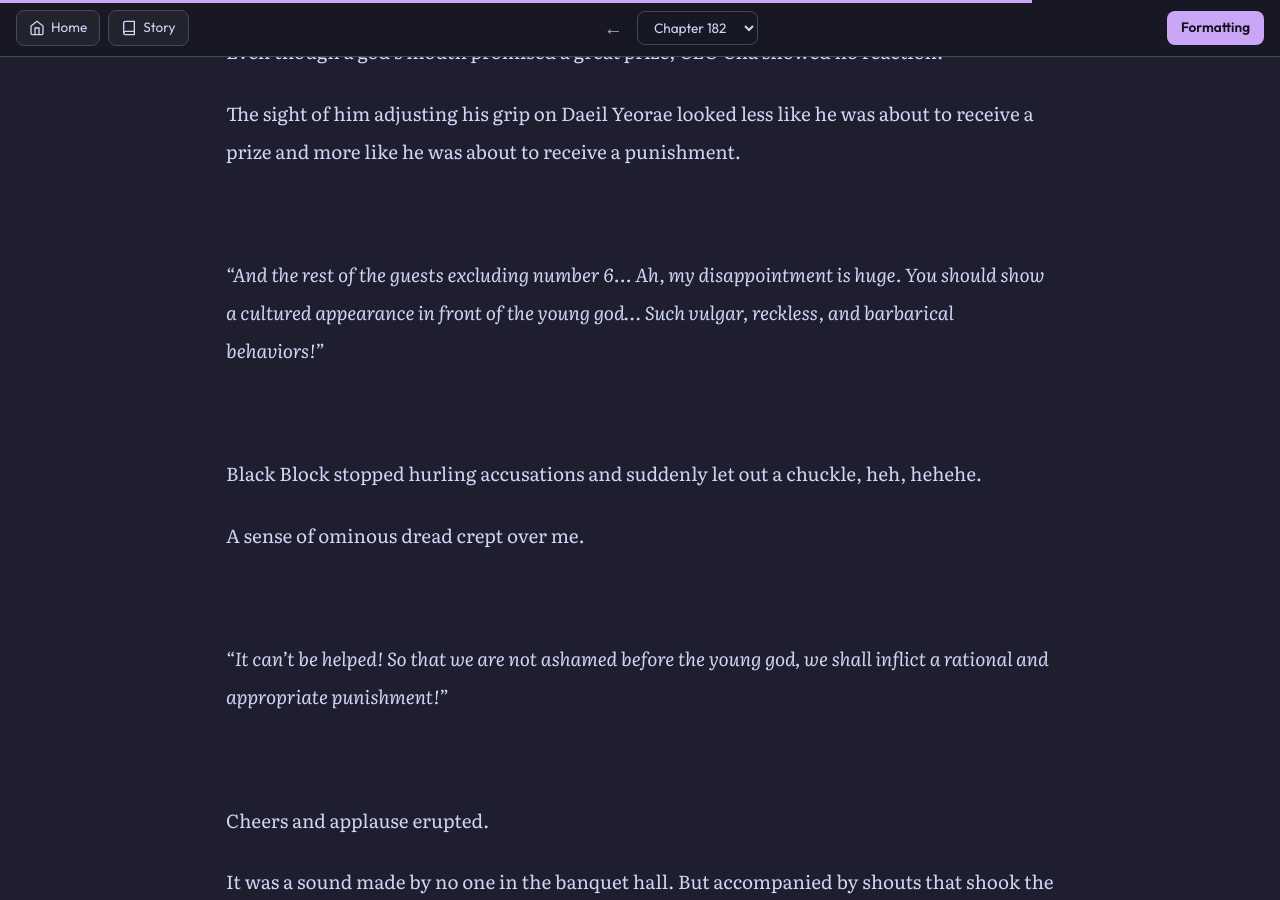
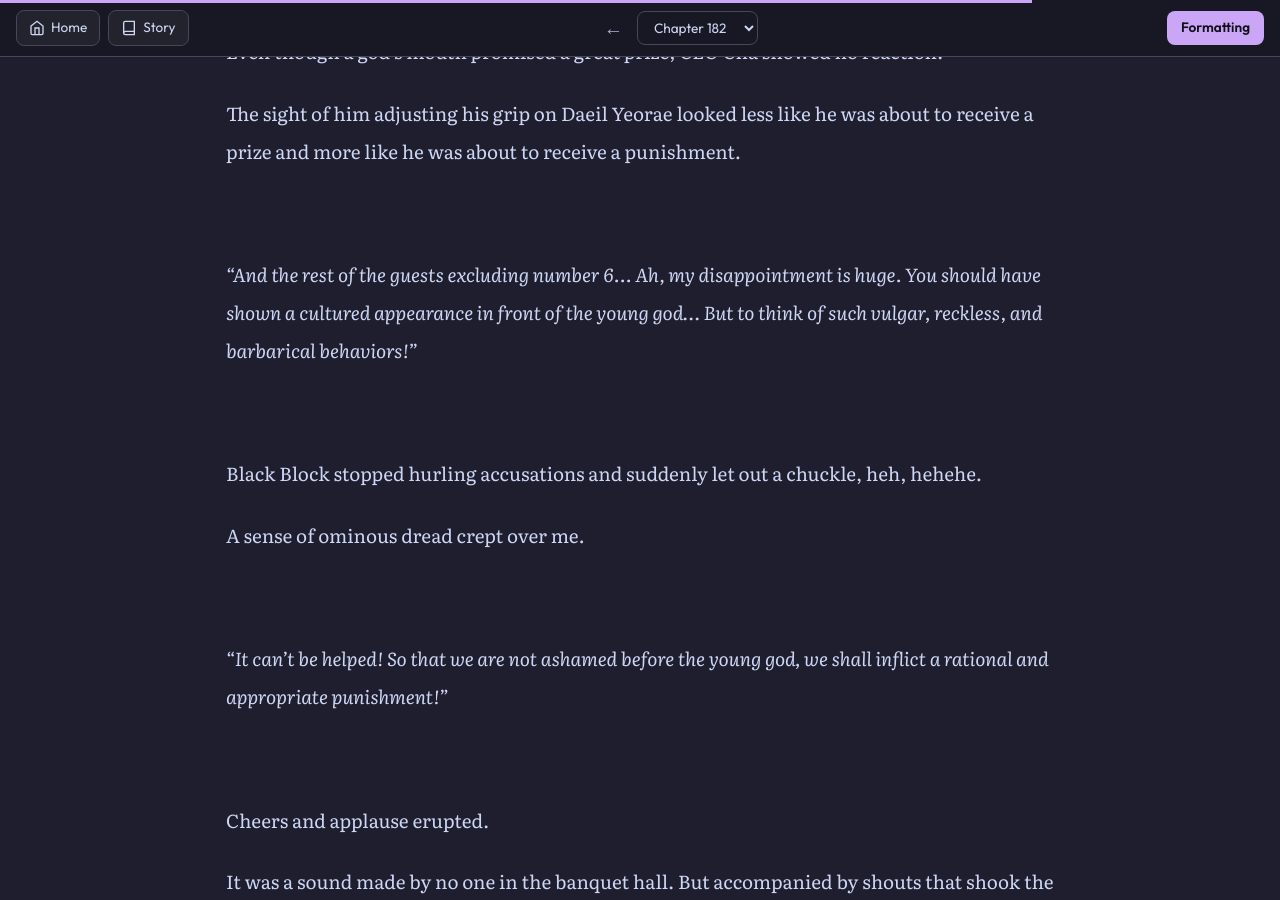
Before and after one commit to soleumn/soleumn.github.io, a Jekyll site: the page built from _chapters/eoshinki/ch182.md, in a window 1280 px wide and 900 px high, scrolled down 12998 px. Built offline with Jekyll 4.4.1, drawn with Linux system fonts in a browser that asks for light colours; comment, search, counter and statistics services are not loaded.

Commit message:
Edit Chapter 182 (via site)

```diff
--- a/_chapters/eoshinki/ch182.md
+++ b/_chapters/eoshinki/ch182.md
@@ -378,7 +378,7 @@ The sight of him adjusting his grip on Daeil Yeorae looked less like he was abou
 
 <br>
 
-*“And the rest of the guests excluding number 6... Ah, my disappointment is huge. You should show a cultured appearance in front of the young god... Such vulgar, reckless, and barbarical behaviors!”*
+*“And the rest of the guests excluding number 6... Ah, my disappointment is huge. You should have shown a cultured appearance in front of the young god... But to think of such vulgar, reckless, and barbarical behaviors!”*
 
 <br>
 
```
